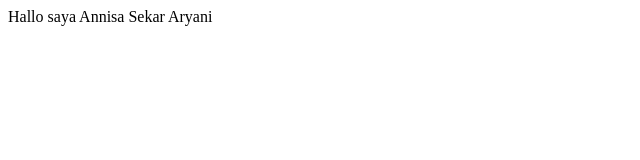
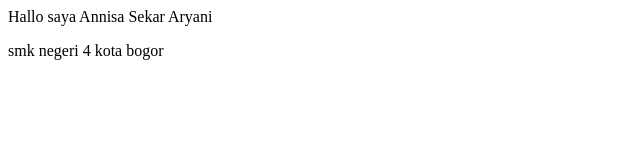
Before and after one commit to annisasekar18/annisa.github.io, a plain HTML site: page index.html in a window 1280 px wide. Shown: the whole page, without its empty margins (0-640 px from the left). Drawn offline with Linux system fonts and the light colour scheme.

Commit message:
first commit

```diff
--- a/index.html
+++ b/index.html
@@ -1 +1,2 @@
 Hallo saya Annisa Sekar Aryani
+<p>smk negeri 4 kota bogor</p>
```
